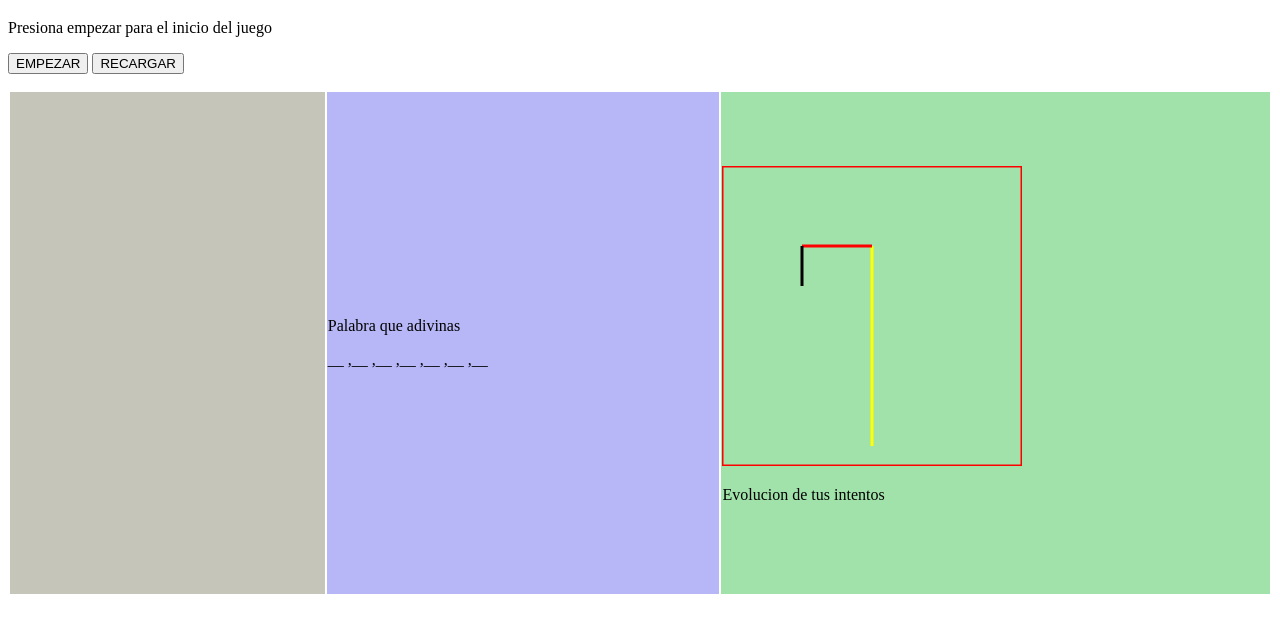
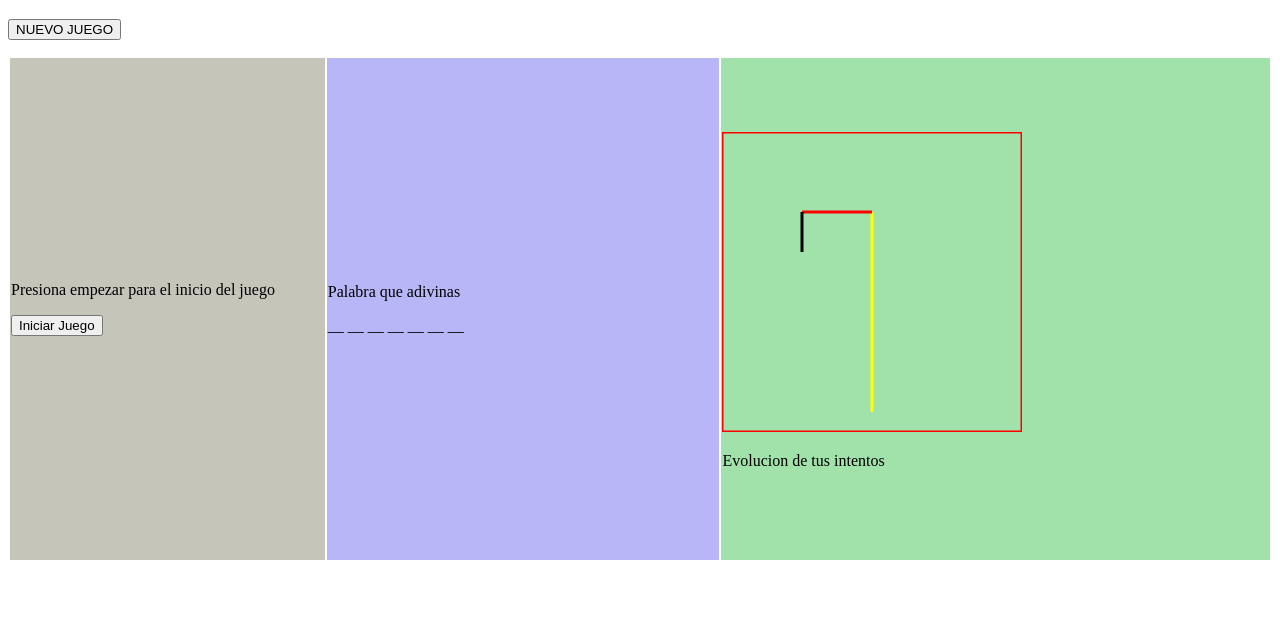
Before and after one commit to creaticjs/cfordonez, a plain HTML site: page clase1/ahorcado/index.html in a window 1280 px wide. Shown: the part 61-694 px from the top of the page. Drawn offline with Linux system fonts and the light colour scheme.

Commit message:
update de codigos

```diff
--- a/clase1/ahorcado/dibujo.js
+++ b/clase1/ahorcado/dibujo.js
@@ -25,7 +25,7 @@ var letters;
 
 // ejecuta la generacion de una palabra
 letters = palabra();
-document.getElementById("palabra").innerHTML = letters; // imprime los campos en id= palabra
+document.getElementById("palabra").innerHTML = letters.join(''); // imprime los campos en id= palabra
 //----------------------     FIN PALABRAS   ---------------------//
 
 function Inicio() {
@@ -77,7 +77,7 @@ function dibujo_click(){
         for (j = 0; j < len_word; j++) {
             if(letter == word[j]){
                 letters[j] = letter;
-                document.getElementById("palabra").innerHTML = letters;
+                document.getElementById("palabra").innerHTML = letters.join('');
                 ctd++;
             }
         }
--- a/clase1/ahorcado/index.html
+++ b/clase1/ahorcado/index.html
@@ -8,12 +8,13 @@
 </head>
 <body>
     <h1>Juego del Ahorcado</h1>
-    <p>Presiona empezar para el inicio del juego</p>
-    <p><button onclick="Inicio()">EMPEZAR</button> <button onclick="reloaGame()">RECARGAR</button> </p>
+    <p><button onclick="reloaGame()">NUEVO JUEGO</button> </p>
 
     <table width="100%">
             <tr>
             <td style="width:200px; height: 500px; background-color:rgb(197, 197, 186);">
+                    <p>Presiona empezar para el inicio del juego</p>
+                    <button onclick="Inicio()">Iniciar Juego</button>
                     <p id="cuadro_texto">
                         <!--
                         <input type="text" id="entrada"/>
```
